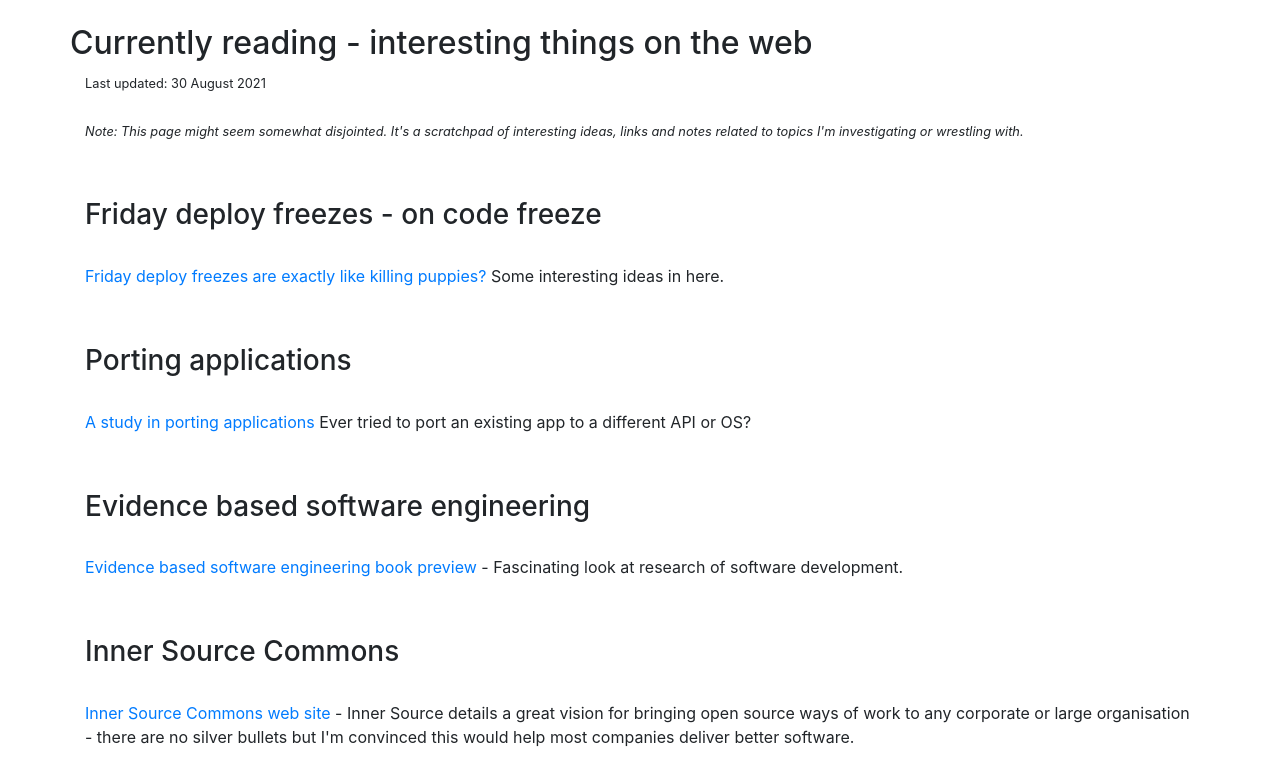
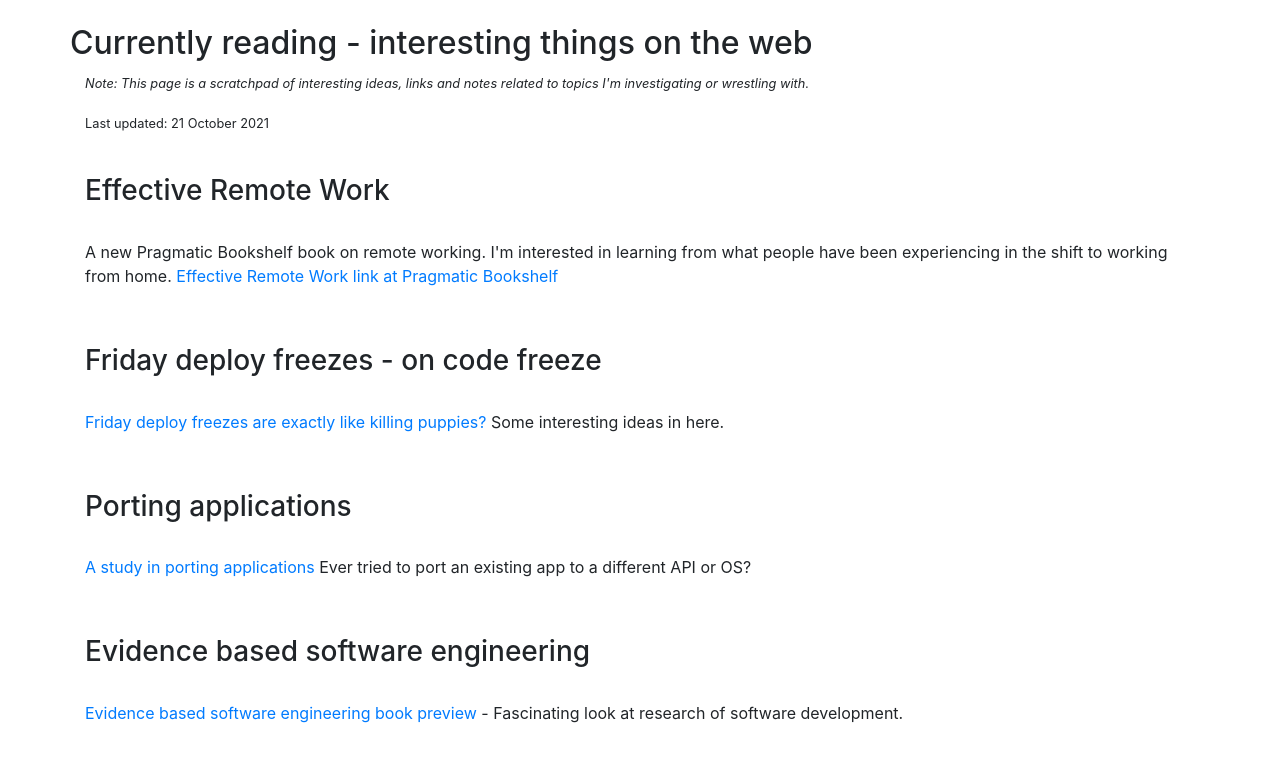
Before and after one commit to grahammcallister/ng-software-pilgrim, an Angular app: page /current in a window 1280 px wide. Shown: the top 784 px of the page. Built offline with nearby package versions, Linux system fonts and the light colour scheme.

Commit message:
Working on Resources

```diff
--- a/src/app/page-current/page-current.component.html
+++ b/src/app/page-current/page-current.component.html
@@ -5,13 +5,22 @@
         </div>
         <div class="row">
             <div class="col-lg-12">
-                <small>Last updated: 30 August 2021</small><br/>&nbsp;<br/>
-                <p><small><i style="font-style: italic;">Note: This page might seem somewhat disjointed. It's a scratchpad of interesting ideas, links and notes related to topics I'm investigating or wrestling with.</i></small></p>
+
+                <p><small><i style="font-style: italic;">Note: This page is a scratchpad of interesting ideas, links and notes related to topics I'm investigating or wrestling with.</i></small></p>
+                <small>Last updated: 21 October 2021</small>
             </div>
         </div>
         <p>&nbsp;</p>
         <div class="row">
             <div class="col-lg-12">
+
+                <h3>Effective Remote Work</h3>
+                <p>&nbsp;<br>
+                  A new Pragmatic Bookshelf book on remote working. I'm interested in learning from what people have been experiencing in the shift to working from home. <a href="https://pragprog.com/titles/jsrw/effective-remote-work/">Effective Remote Work link at Pragmatic Bookshelf</a>
+                </p>
+
+                <p>&nbsp;</p>
+
 
                 <h3>Friday deploy freezes - on code freeze</h3>
                 <p>&nbsp;<br>
--- a/src/app/page-resources/page-resources.component.html
+++ b/src/app/page-resources/page-resources.component.html
@@ -16,9 +16,10 @@
           <div class="media-body">
                     <h5 class="mt-0">Code Complete, Second Edition by Steve McConnell</h5>
                     <div>
-                        <a class="card-link" href="https://learning.oreilly.com/library/view/code-complete-second/0735619670/">Read book on O'Reilly Learning</a>
+                        <a class="card-link" href="https://learning.oreilly.com/library/view/code-complete-second/0735619670/">Read on O'Reilly Learning</a>
                         <a class="card-link" href="https://www.amazon.com/Code-Complete-Practical-Handbook-Construction/dp/0735619670">Amazon link</a>
                         <a class="card-link" href="https://twitter.com/stevemconstrux">Steve on Twitter - @stevemconstrux</a>
+                        <a class="card-link" href="https://stevemcconnell.com/books/">Other books by Steve</a>
                     </div>
           </div>
         </div>
@@ -28,10 +29,11 @@
           <div class="media-body">
                 <h5 class="mt-0">The Pragmatic Programmer by Andrew Hunt and David Thomas</h5>
                 <div>
-                    <a href="https://learning.oreilly.com/library/view/the-pragmatic-programmer/9780135956977/">Read book on O'Reilly Learning</a>
-                    <a href="https://www.amazon.com/Pragmatic-Programmer-Journeyman-Master/dp/020161622X">Amazon link</a>
-                    <a href="">Andy Hunt on Twitter - @PragmaticAndy</a>
-                    <a href="">Dave Thomas on Twitter - @PragDave</a>
+                    <a class="card-link" href="https://learning.oreilly.com/library/view/the-pragmatic-programmer/9780135956977/">Read on O'Reilly Learning</a>
+                    <a class="card-link" href="https://www.amazon.com/Pragmatic-Programmer-Journeyman-Master/dp/020161622X">Amazon link</a>
+                    <a class="card-link" href="https://twitter.com/PragmaticAndy">Andy Hunt on Twitter - @PragmaticAndy</a>
+                    <a class="card-link" href="https://twitter.com/PragDave">Dave Thomas on Twitter - @PragDave</a>
+                    <a class="card-link" href="https://pragprog.com/">See the excellent resources at Pragmatic Bookshelf</a>
                 </div>
            </div>
         </div>
```
